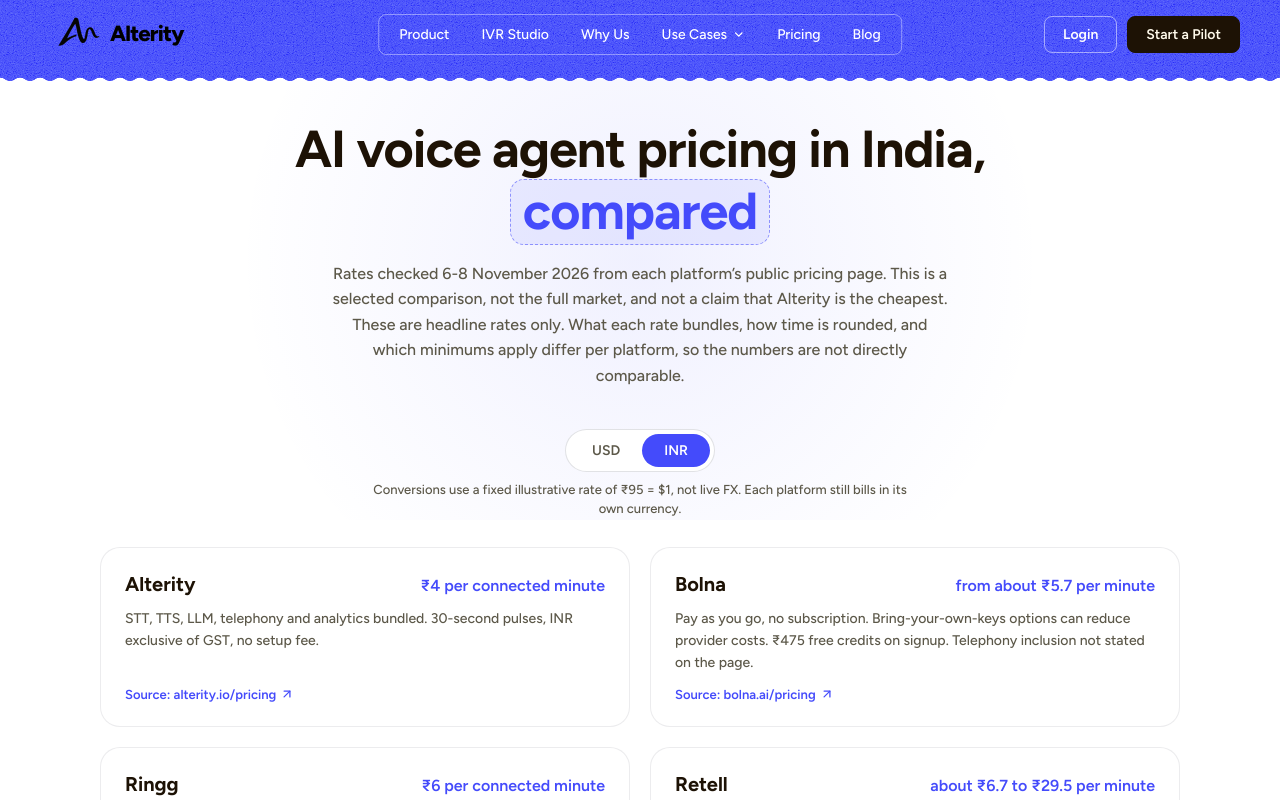
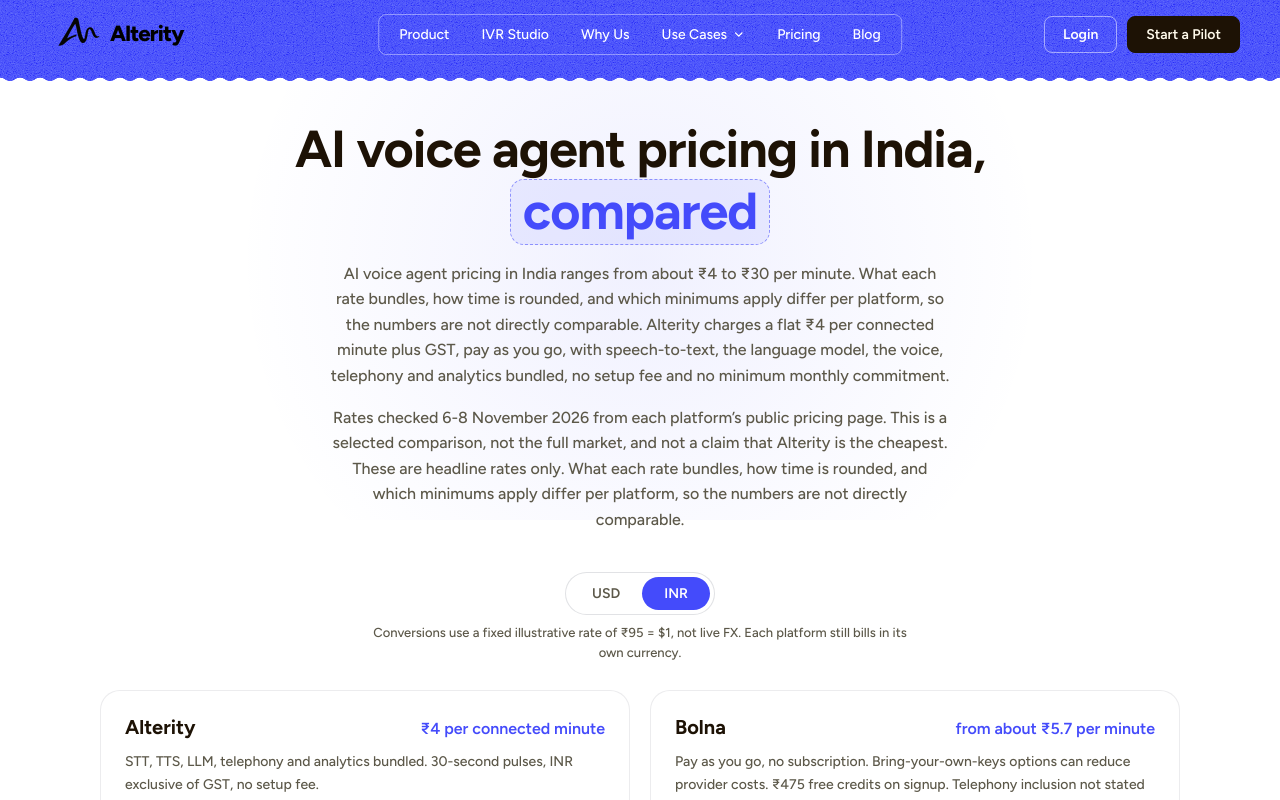
Before and after one commit to mohneeshrautela/alterity-website, a React (Vite) app: page /pricing-comparison in a window 1280 px wide. Shown: the top 800 px of the page. Built offline with nearby package versions, Linux system fonts and the light colour scheme.

Commit message:
Add files via upload

```diff
--- a/src/components/PricingComparisonPage/PricingComparisonPage.jsx
+++ b/src/components/PricingComparisonPage/PricingComparisonPage.jsx
@@ -114,6 +114,14 @@ export default function PricingComparisonPage() {
           <span className="pricing-compare__heading-highlight">compared</span>
         </h1>
         <p className="pricing-compare__subtext">
+          AI voice agent pricing in India ranges from about ₹4 to ₹30 per minute.
+          What each rate bundles, how time is rounded, and which minimums apply differ per
+          platform, so the numbers are not directly comparable. Alterity charges a flat
+          ₹4 per connected minute plus GST, pay as you go, with speech-to-text, the
+          language model, the voice, telephony and analytics bundled, no setup fee and no
+          minimum monthly commitment.
+        </p>
+        <p className="pricing-compare__subtext">
           {CHECKED} This is a selected comparison, not the full market, and not a claim
           that Alterity is the cheapest. These are headline rates only. What each rate
           bundles, how time is rounded, and which minimums apply differ per platform,
```
